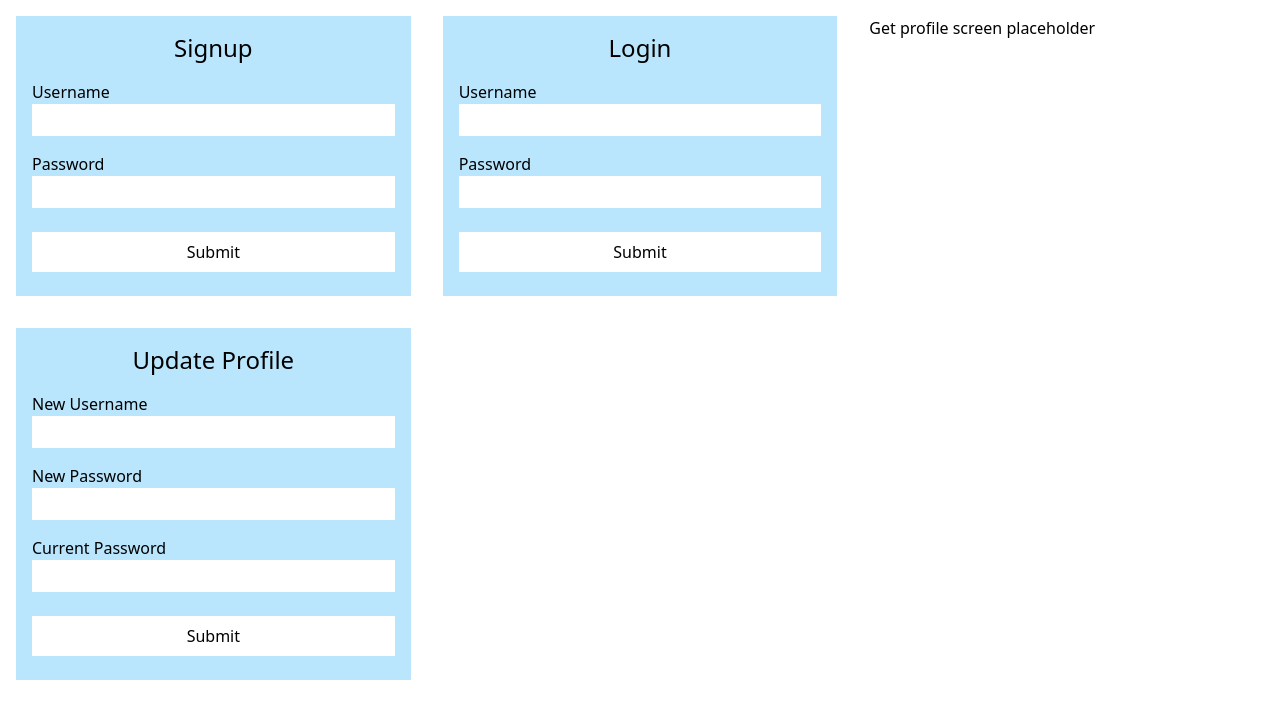
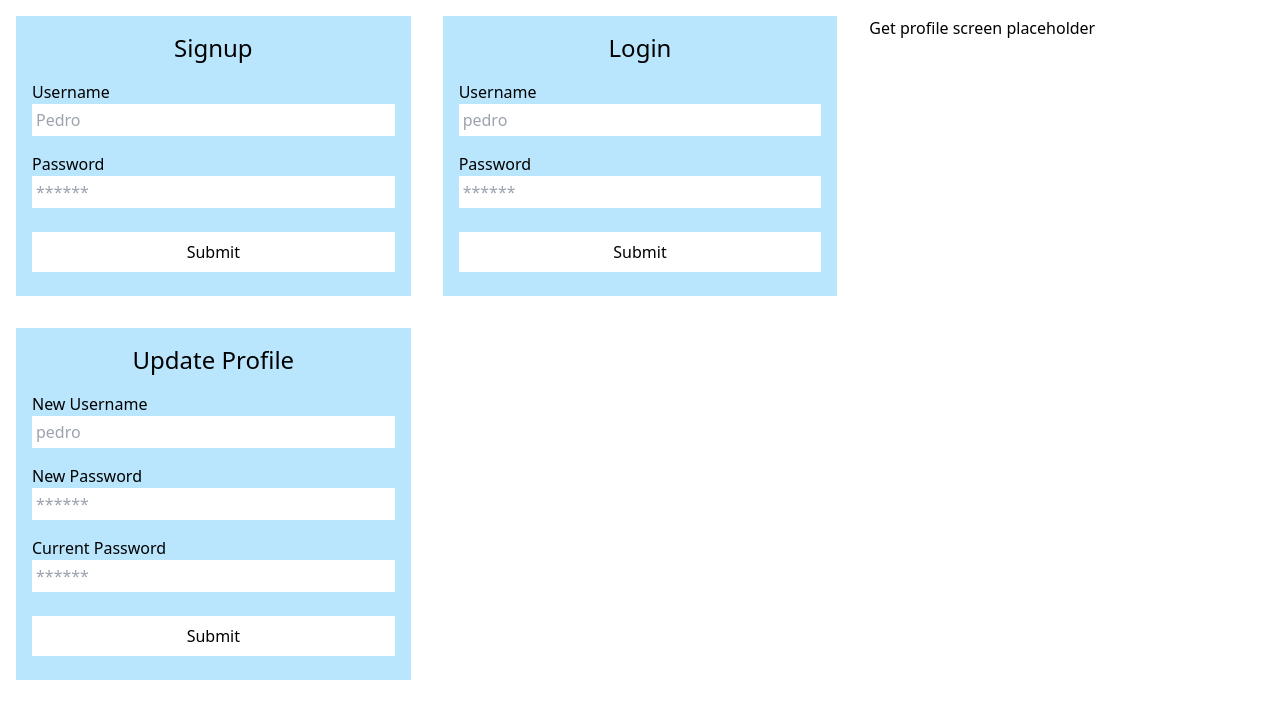
Before and after one commit to jonalvarezz/platzi-lab-nodejs-auth, a React (Vite) app in the folder frontend/: page / in a window 1280 px wide. Shown: the top 718 px of the page. Built offline with nearby package versions, Linux system fonts and the light colour scheme.

Commit message:
:children_crossing: Update `name` field and add `placeholder`

```diff
--- a/frontend/src/components/Form.jsx
+++ b/frontend/src/components/Form.jsx
@@ -4,15 +4,16 @@ export const Form = ({ fields, title }) => {
       {fields.map((field, index) => {
         return (
           <div className="my-4" key={`${title}-${index}`}>
-            <label htmlFor={field.name} className="block">
-              {field.name}
+            <label htmlFor={field.label} className="block">
+              {field.label}
             </label>
             <input
               className="w-full p-1"
               name={field.name}
-              id={field.name}
+              id={field.label}
               type={field.type}
               required={true}
+              placeholder={field.placeholder}
             />
           </div>
         );
--- a/frontend/src/components/Screens/Login.jsx
+++ b/frontend/src/components/Screens/Login.jsx
@@ -1,8 +1,13 @@
 import { Form } from '../Form';
 
 const loginFormFields = [
-  { name: 'Username', type: 'text' },
-  { name: 'Password', type: 'password' },
+  { label: 'Username', name: 'username', type: 'text', placeholder: 'pedro' },
+  {
+    label: 'Password',
+    name: 'password',
+    type: 'password',
+    placeholder: '******',
+  },
 ];
 
 export const Login = () => {
--- a/frontend/src/components/Screens/Signup.jsx
+++ b/frontend/src/components/Screens/Signup.jsx
@@ -1,8 +1,13 @@
 import { Form } from '../Form';
 
 const SignupFormFields = [
-  { name: 'Username', type: 'text' },
-  { name: 'Password', type: 'password' },
+  { label: 'Username', name: 'username', type: 'text', placeholder: 'Pedro' },
+  {
+    label: 'Password',
+    name: 'password',
+    type: 'password',
+    placeholder: '******',
+  },
 ];
 
 export const Signup = () => {
--- a/frontend/src/components/Screens/UpdateProfile.jsx
+++ b/frontend/src/components/Screens/UpdateProfile.jsx
@@ -1,9 +1,24 @@
 import { Form } from '../Form';
 
 const loginFormFields = [
-  { name: 'New Username', type: 'text' },
-  { name: 'New Password', type: 'password' },
-  { name: 'Current Password', type: 'password' },
+  {
+    label: 'New Username',
+    name: 'newUsername',
+    type: 'text',
+    placeholder: 'pedro',
+  },
+  {
+    label: 'New Password',
+    name: 'newPassword',
+    type: 'password',
+    placeholder: '******',
+  },
+  {
+    label: 'Current Password',
+    name: 'currentPassword',
+    type: 'password',
+    placeholder: '******',
+  },
 ];
 
 export const UpdateProfile = () => {
```
